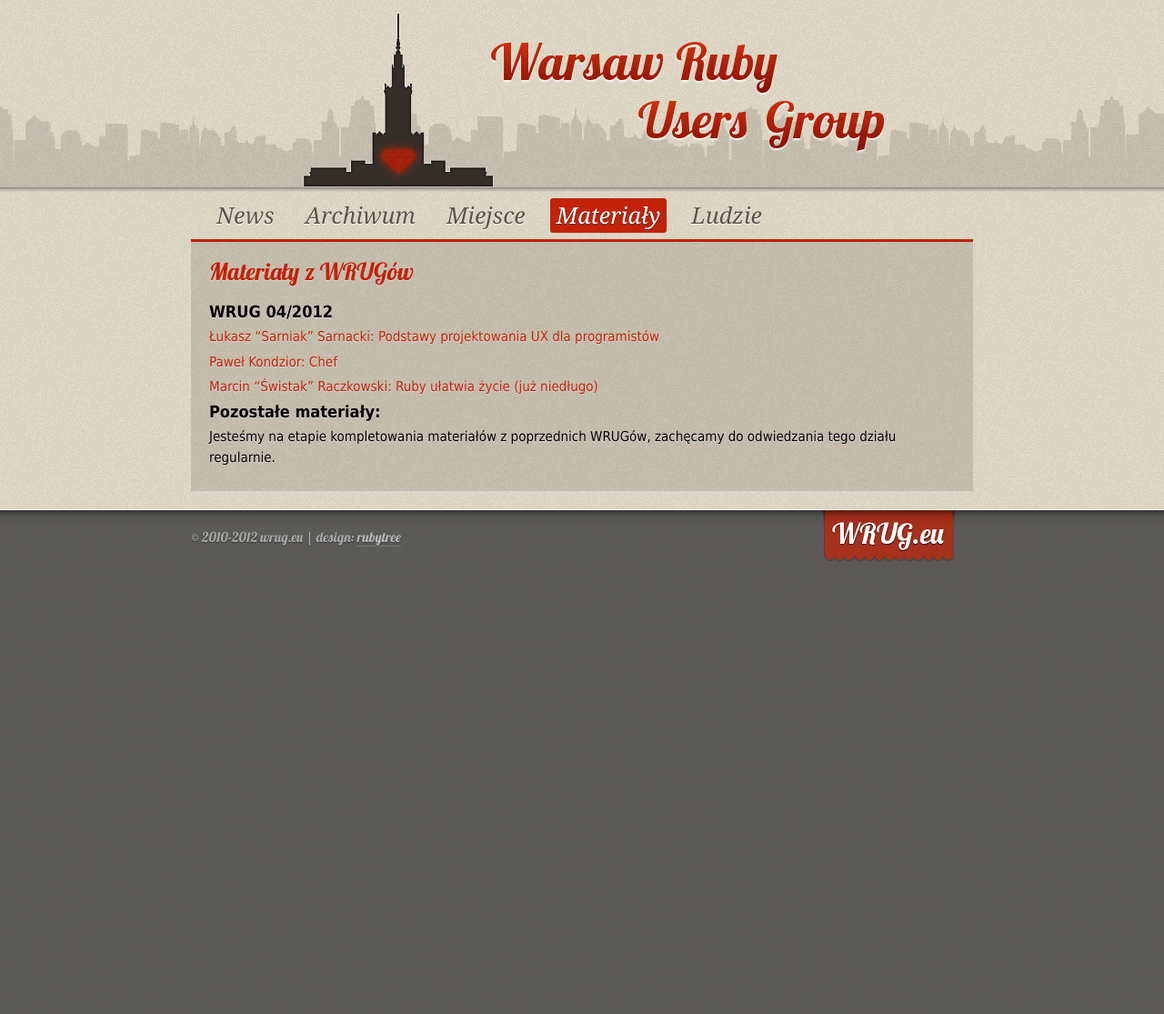
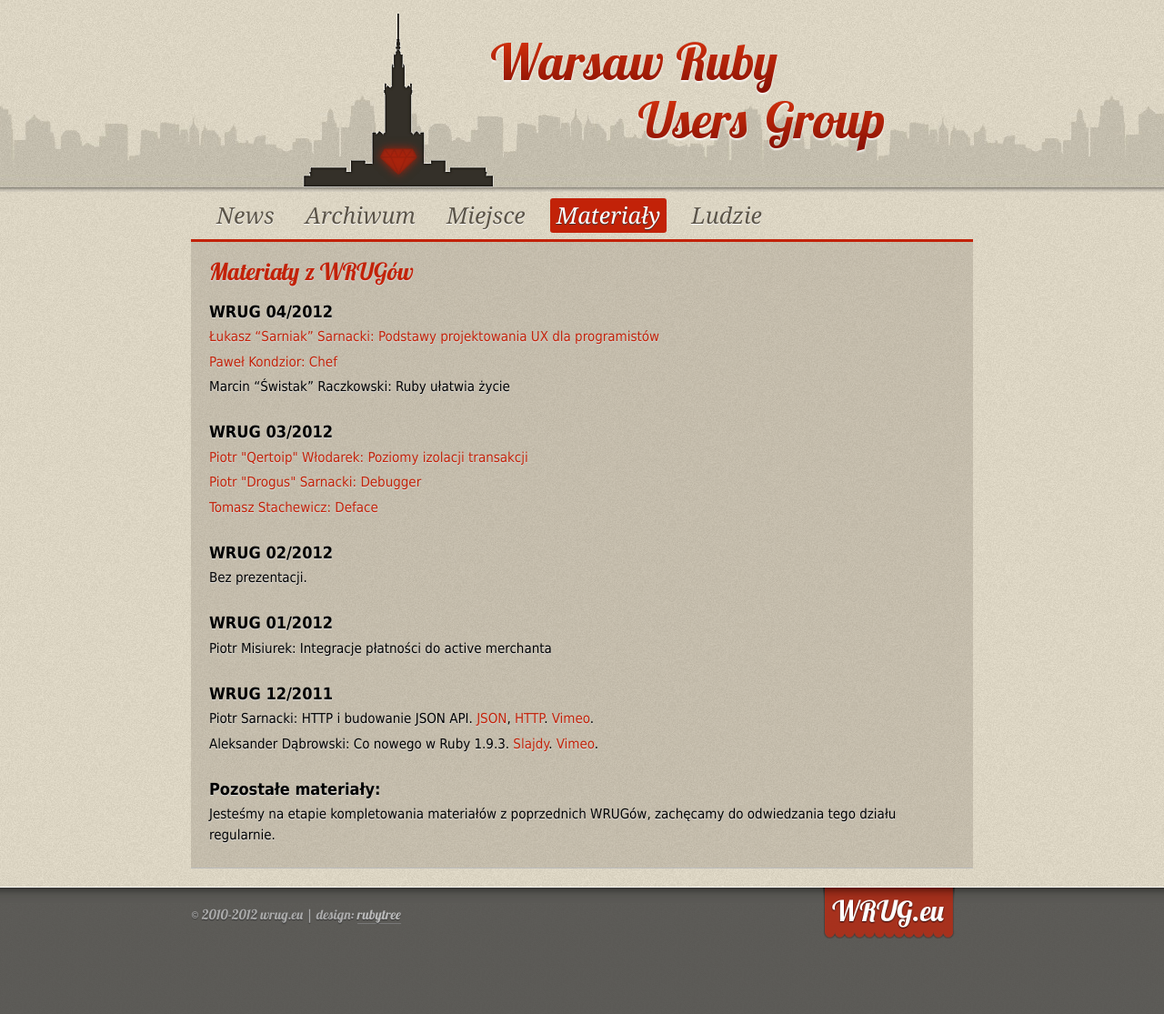
Before and after one commit to wrug/wrug.eu, a Jekyll site: the page built from slides.html, in a window 1280 px wide. Shown: the whole page at 91% size. Built offline with Jekyll 4.4.1, drawn with Linux system fonts in a browser that asks for light colours; before the commit the page ends 900 px from its top, so only the background shows below that.

Commit message:
new slides added

```diff
--- a/slides.html
+++ b/slides.html
@@ -13,8 +13,25 @@
 
 	<p><a href="/files/Chef-WRUG_Kwiecien_2012.pdf">Paweł Kondzior: Chef</a></p>
 
-	<p><a href="">Marcin “Świstak” Raczkowski: Ruby ułatwia życie (już niedługo)</a></p>
+	<p>Marcin “Świstak” Raczkowski: Ruby ułatwia życie</p>
+	<br />
+ <h3>WRUG 03/2012</h3>
+  <p><a href="http://github.com/qertoip/Transaction-Isolation-in-Ruby-on-Rails-applications">Piotr "Qertoip" Włodarek: Poziomy izolacji transakcji</a></p>
 
+	<p><a href="http://piotrsarnacki.com/2012/03/25/ruby-debug/">Piotr "Drogus" Sarnacki: Debugger</a></p>
+
+	<p><a href="http://github.com/tomash/showoff-wrug-deface">Tomasz Stachewicz: Deface</a></p>
+	<br />
+  <h3>WRUG 02/2012</h3>
+	<p>Bez prezentacji.</p>
+	<br />
+	<h3>WRUG 01/2012</h3>
+	<p>Piotr Misiurek: Integracje płatności do active merchanta</p>
+	<br />
+	<h3>WRUG 12/2011</h3>
+	<p>Piotr Sarnacki: HTTP i budowanie JSON API. <a href="http://json-on-rails-wrug.heroku.com/#1">JSON</a>, <a href="http://wrug-http.heroku.com/#1">HTTP</a>. <a href="http://vimeo.com/33959660">Vimeo</a>.</p>
+	<p>Aleksander Dąbrowski: Co nowego w Ruby 1.9.3. <a href="http://ruby193.heroku.com/#1">Slajdy</a>. <a href="http://vimeo.com/34117081">Vimeo</a>.</p>
+	<br />
 	<h3>Pozostałe materiały:</h3>
 	<p>Jesteśmy na etapie kompletowania materiałów z poprzednich WRUGów, zachęcamy do odwiedzania tego działu regularnie.</p>
 </article>
```
